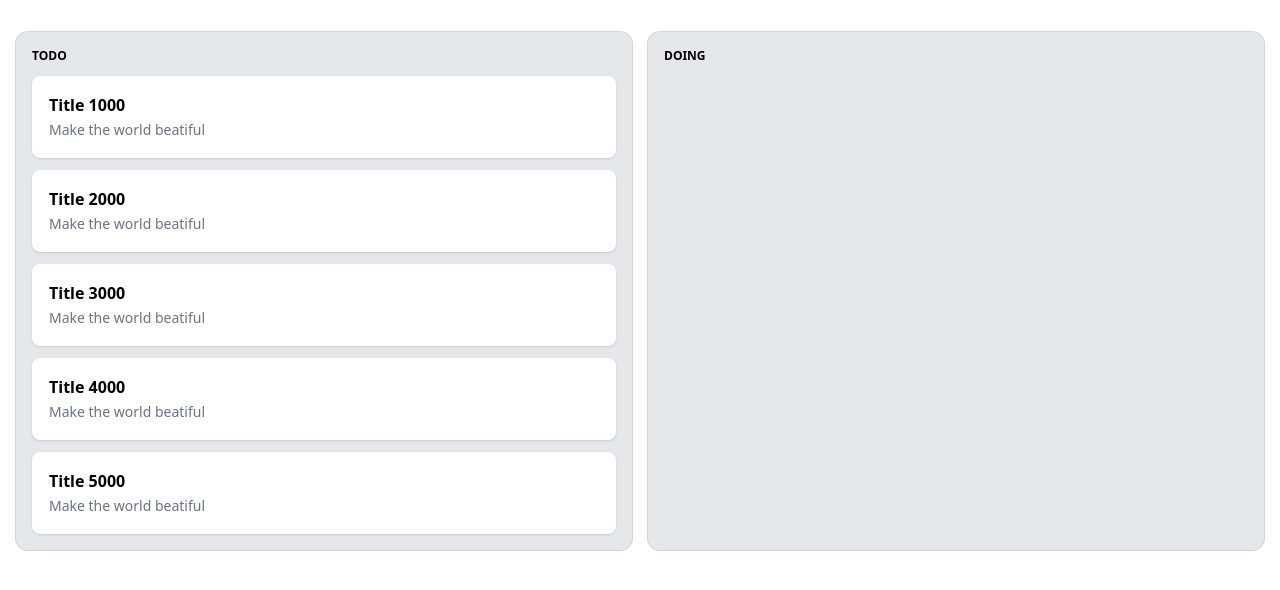
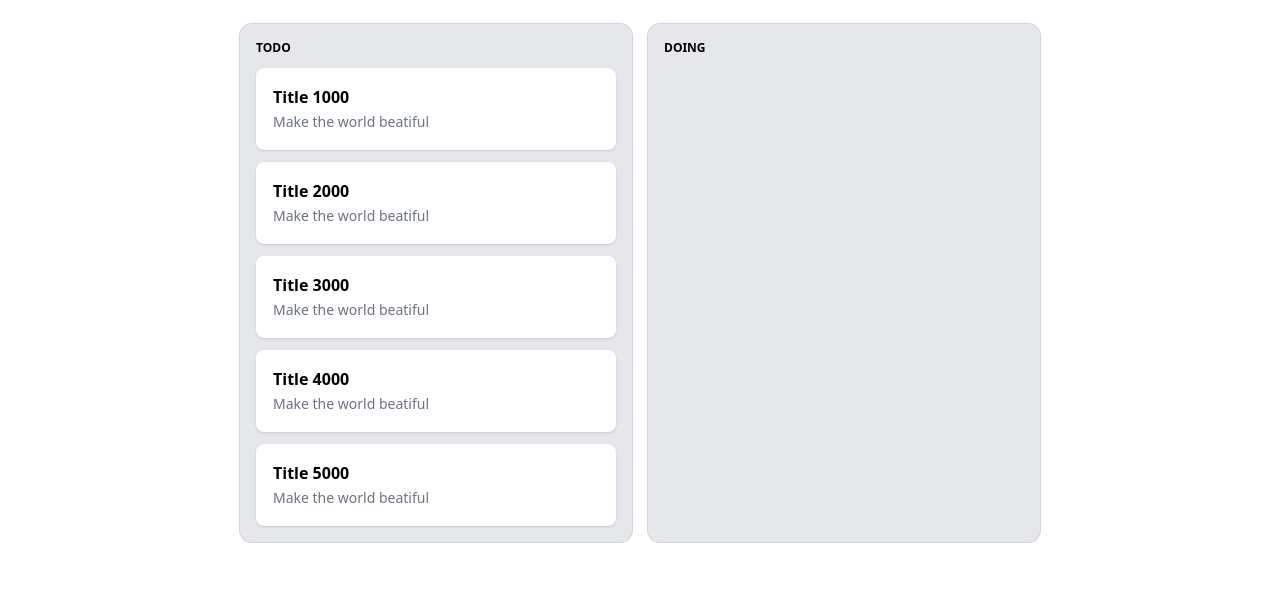
Before and after one commit to YooSeok2/kanban-dnd-project, a Next.js app: page / in a window 1280 px wide. Shown: the top 590 px of the page. Built offline with nearby package versions, Linux system fonts and the light colour scheme.

Commit message:
투두아이템 이벤트리스너 로직 생성 시작

```diff
--- a/src/components/KanbanTodo.drag.ts
+++ b/src/components/KanbanTodo.drag.ts
@@ -4,3 +4,42 @@ const isTouchScreen =
 const startEventName = isTouchScreen ? 'touchstart' : 'mousedown';
 const moveEventName = isTouchScreen ? 'touchmove' : 'mousemove';
 const endEventName = isTouchScreen ? 'touchend' : 'mouseup';
+
+const getDelta = (startEvent: MouseEvent | TouchEvent, moveEvent: MouseEvent | TouchEvent) => {
+  if (isTouchScreen) {
+    const se = startEvent as TouchEvent;
+    const me = moveEvent as TouchEvent;
+
+    return {
+      deltaX: me.touches[0].pageX - se.touches[0].pageX,
+      deltaY: me.touches[0].pageY - se.touches[0].pageY,
+    };
+  }
+
+  const se = startEvent as MouseEvent;
+  const me = moveEvent as MouseEvent;
+
+  return {
+    deltaX: me.pageX - se.pageX,
+    deltaY: me.pageY - se.pageY,
+  };
+};
+
+export type DropItem = {
+  droppableId: string;
+  index: number;
+};
+
+export type DropEvent = {
+  source: DropItem;
+  destination?: DropItem;
+};
+
+export default function registDND(onDrop: (event: DropEvent) => void) {
+  const handlerStart = (se: MouseEvent | TouchEvent) => {
+    const item = (se.target as HTMLElement).closest('dnd-item');
+    // item 자체가 없거나 현재 이벤트중인 item이 있을 경우 반환
+    if (!item || item.classList.contains('moving')) return;
+
+  }
+}
--- a/src/pages/index.tsx
+++ b/src/pages/index.tsx
@@ -1,5 +1,5 @@
 import { Dispatch, SetStateAction, useEffect, useState } from 'react';
-// import registDND from '../components/KanbanTodo.drag';
+import registDND from '../components/KanbanTodo.drag';
 
 export type TItemStatus = 'todo' | 'doing';
 
@@ -27,8 +27,8 @@ export default function Home() {
   });
 
   return (
-    <div className="p-4">
-      <div className="mt-4 flex">
+    <div className="px-60">
+      <div className="mt-6 flex">
         <div className="todo grid flex-1 select-none grid-cols-2 gap-4 rounded-lg">
           {Object.keys(items).map((key) => (
             <div
--- a/src/styles/globals.css
+++ b/src/styles/globals.css
@@ -3,6 +3,8 @@
 @tailwind utilities;
 
 body {
+  width: 100%;
+  height: 100%;
   color: rgb(var(--foreground-rgb));
   background: linear-gradient(
       to bottom,
```
